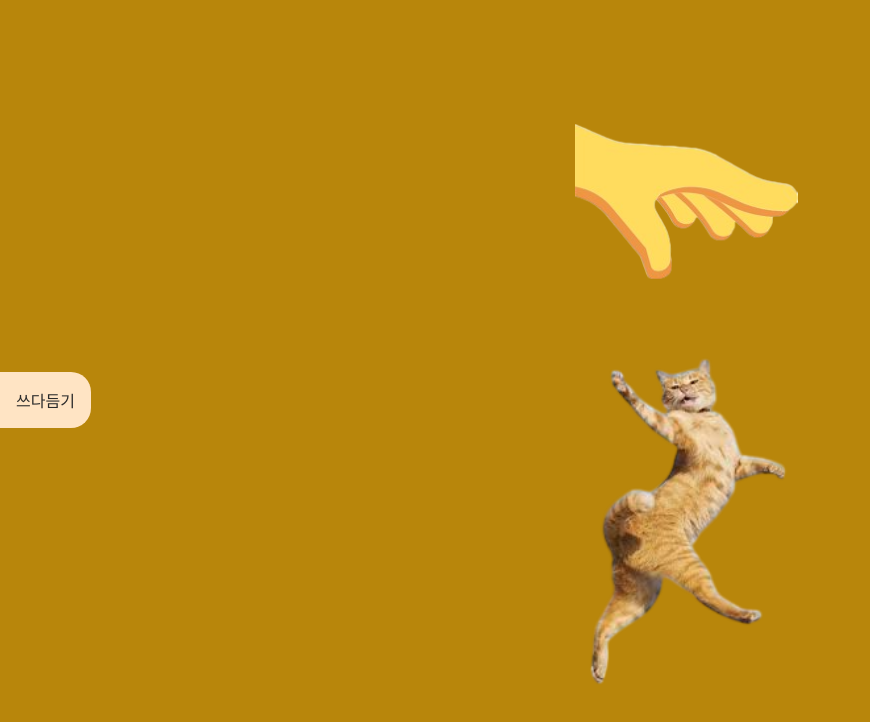
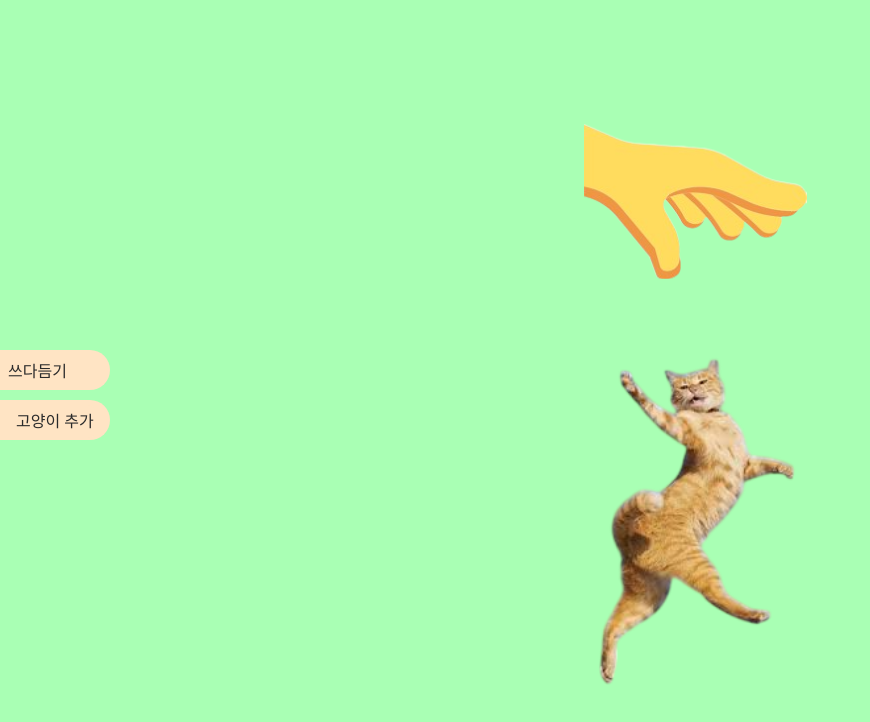
Before and after one commit to kmhyomin/petTheCat, a React (Vite) app: page / in a window 1280 px wide. Shown: the top 722 px of the page, without its empty margins (0-870 px from the left). Built offline with nearby package versions, Linux system fonts and the light colour scheme.

Commit message:
update : upload cat photo

```diff
--- a/src/App.module.css
+++ b/src/App.module.css
@@ -13,10 +13,17 @@ button {
   height: 100vh;
   display: flex;
   align-items: center;
-  transition: background 0.5s ease;
+  background-color: #a9ffb4;
 }
-.petBtn {
-  padding: 1rem;
+
+.buttonContainer {
+  display: flex;
+  flex-direction: column;
+  gap: 10px;
+}
+.petBtn,
+.addCatBtn {
+  padding: 0.5rem;
   border-radius: 0 20px 20px 0;
   background-color: bisque;
   cursor: pointer;
--- a/src/App.tsx
+++ b/src/App.tsx
@@ -4,12 +4,13 @@ import { backgroundColorList } from "./data/backgroundColor";
 import { PetCat } from "./components/PetCat/petCat";
 
 function App() {
-  const [changeColor, setChangeColor] = useState(0);
+  // const [changeColor, setChangeColor] = useState(0);
   const [isMoving, setIsMoving] = useState(false);
-
+  const [catPhotos, setCatPhotos] = useState<string[]>([]);
+  const [currentCat, setCurrentCat] = useState("../cat1.png");
 
   const handlePetPet = () => {
-    setChangeColor((prev) => (prev += 1) % backgroundColorList.length);
+    // setChangeColor((prev) => (prev += 1) % backgroundColorList.length);
     if (!isMoving) {
       setIsMoving(true);
 
@@ -19,19 +20,52 @@ function App() {
     }
   };
 
+  const handleFileUpload = (e: React.ChangeEvent<HTMLInputElement>) => {
+    if (!e.target.files) return;
+
+    const files = Array.from(e.target.files);
+    const newCat = files.map((file) => URL.createObjectURL(file));
+
+    setCatPhotos((perv) => [...perv, ...newCat]);
+  };
+
   return (
-    <div
-      className={styles.wapper}
-      style={{
-        backgroundColor: backgroundColorList[changeColor].backgroundColor,
-      }}
-    >
-      <div className={styles.petBtn} onClick={handlePetPet}>
-        쓰다듬기
+    <div className={styles.wapper}>
+      <div className={styles.buttonContainer}>
+        <div className={styles.petBtn} onClick={handlePetPet}>
+          쓰다듬기
+        </div>
+        <div className={styles.addCatBtn}>
+          <input
+            type="file"
+            multiple
+            accept="image/*"
+            onChange={handleFileUpload}
+            onInput={(e) => {
+              (e.target as HTMLInputElement).value = "";
+            }}
+            id="file-upload"
+            style={{ display: "none" }}
+          />
+          <label htmlFor="file-upload" className={styles.addCatBtn}>
+            고양이 추가
+          </label>
+        </div>
+        <div className={styles.catPhotoList}>
+          {catPhotos.map((photo, index) => (
+            <img
+              key={index}
+              src={photo}
+              className={styles.thumbnail}
+              onClick={() => setCurrentCat(photo)}
+              alt="미리보기"
+            />
+          ))}
+        </div>
       </div>
       <div className={styles.container}>
         {/* 쓰다듬기 버튼이랑 container랑 분리하고 싶었음 */}
-        <PetCat isMoving={isMoving} />
+        <PetCat isMoving={isMoving} catImg={currentCat} />
       </div>
     </div>
   );
--- a/src/components/PetCat/petCat.module.css
+++ b/src/components/PetCat/petCat.module.css
@@ -1,4 +1,3 @@
-
 .petCatBox {
   display: flex;
   flex-direction: column;
@@ -7,7 +6,6 @@
 .petHand {
   width: 14.0625rem;
   transition: transform 0.2s ease-in-out;
-  /* position: absolute; */
   z-index: 99999999999;
 }
 .petHand img {
--- a/src/components/PetCat/petCat.tsx
+++ b/src/components/PetCat/petCat.tsx
@@ -15,7 +15,7 @@ export const PetCat = ({ isMoving, catImg }: IPetCatItem) => {
           <img src="public\petHand.png" alt="쓰다듬는 소온" />
         </div>
         <div className={`${styles.catImg} ${isMoving ? styles.squeshCat : ""}`}>
-          <img src="public\cat1.png" alt="쓰다듬기 위한 굉이 사진" />
+          <img src={catImg} alt="쓰다듬기 위한 굉이 사진" />
         </div>
       </div>
     </div>
--- a/src/data/backgroundColor.ts
+++ b/src/data/backgroundColor.ts
@@ -3,10 +3,10 @@ interface IbackgroundColorItem {
 }
 
 export const backgroundColorList: IbackgroundColorItem[] = [
-  { backgroundColor: "#B8860B" },
-  { backgroundColor: "#E09D3A" },
-  { backgroundColor: "#E0C53A" },
-  { backgroundColor: "#E0B13A" },
-  { backgroundColor: "#E0813A" },
-  { backgroundColor: "#E0DA3A" },
+  { backgroundColor: "#a9ffb4" },
+  { backgroundColor: "#ffa41c" },
+  { backgroundColor: "#ffed92" },
+  { backgroundColor: "#ffdf90" },
+  { backgroundColor: "#fcaa6b" },
+  { backgroundColor: "#f8f5a4" },
 ];
```
